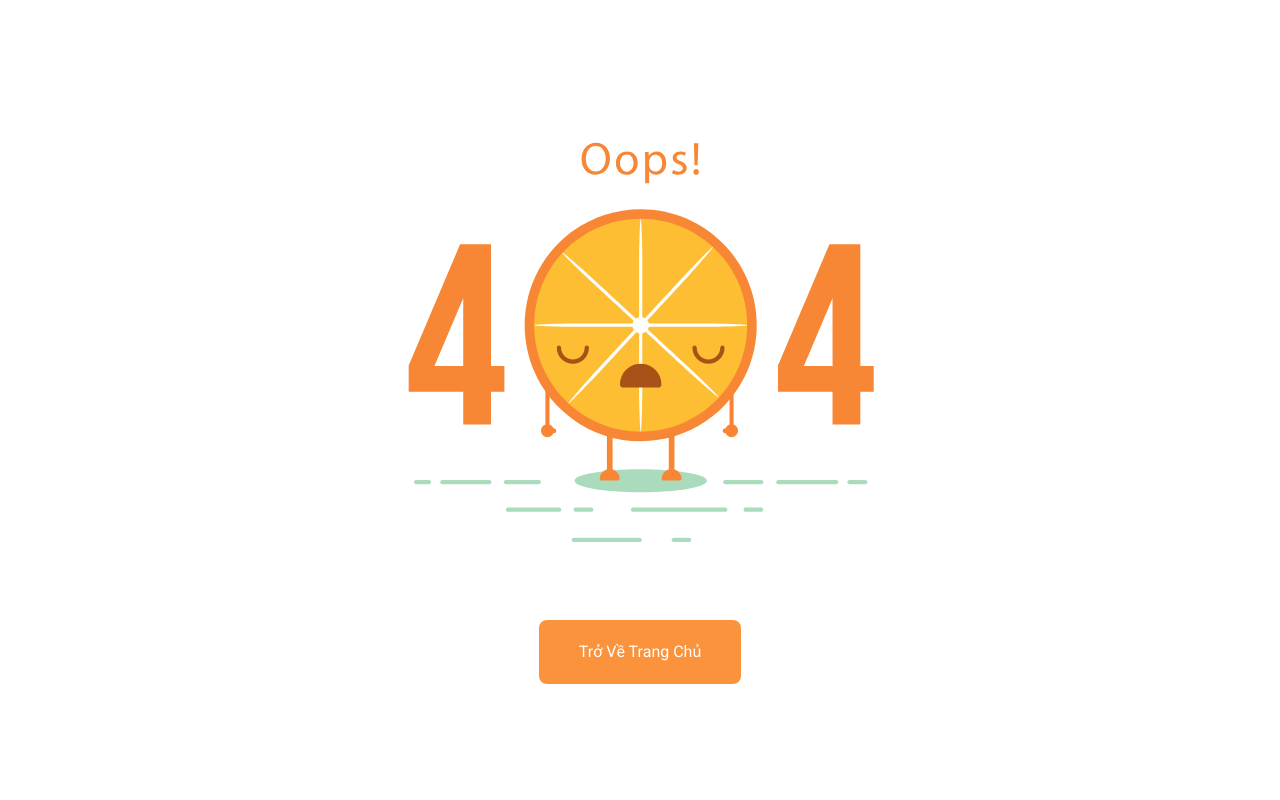
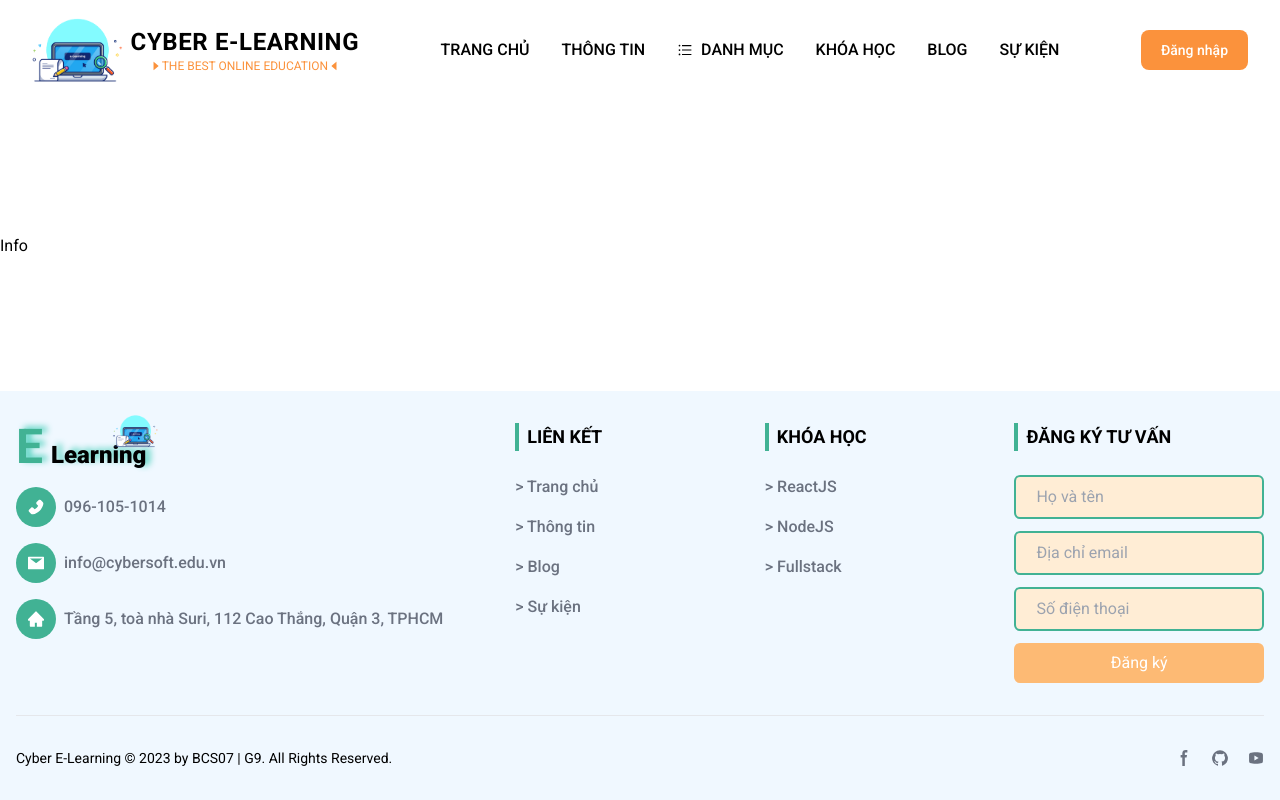
Before and after one commit to hqbao000101/BCS07_FINAL_G9_ELearning, a React (Create React App) app: page /info in a window 1280 px wide. Built offline with nearby package versions, Linux system fonts and the light colour scheme.

Commit message:
feat: finish-setup

```diff
--- a/src/App.js
+++ b/src/App.js
@@ -12,6 +12,7 @@ import Blog from "./pages/Blog/Blog";
 import Event from "./pages/Event/Event";
 import Intro from "./pages/Intro/Intro";
 import Detail from "./pages/Detail/Detail";
+import Info from "./pages/Info/Info";
 
 function App() {
   return (
@@ -19,6 +20,7 @@ function App() {
       <Routes>
         <Route path="/" element={<UserTemplate />}>
           <Route index element={<Home />} />
+          <Route path="/info" element={<Info />} />
           <Route path="/search/:tuKhoa" element={<Search />} />
           <Route path="/category/:maDanhMuc" element={<Category />} />
           <Route path="/course" element={<Course />} />
--- /dev/null
+++ b/src/pages/Info/Info.jsx
@@ -0,0 +1,9 @@
+import React from 'react'
+
+const Info = () => {
+  return (
+    <div>Info</div>
+  )
+}
+
+export default Info
```
Also changed, not shown: public/imgs/home_banner.png (added), 1 other file (tests, documents, lock files or other folders).
